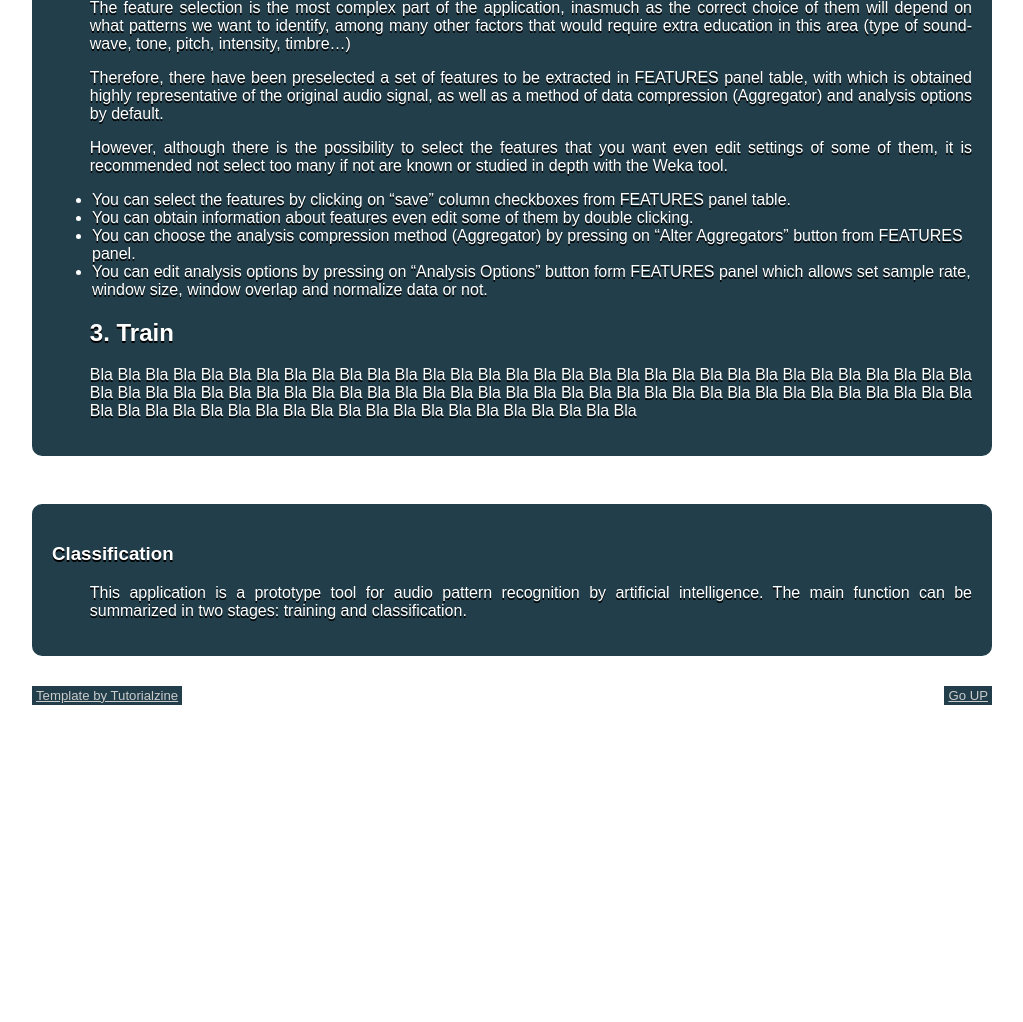
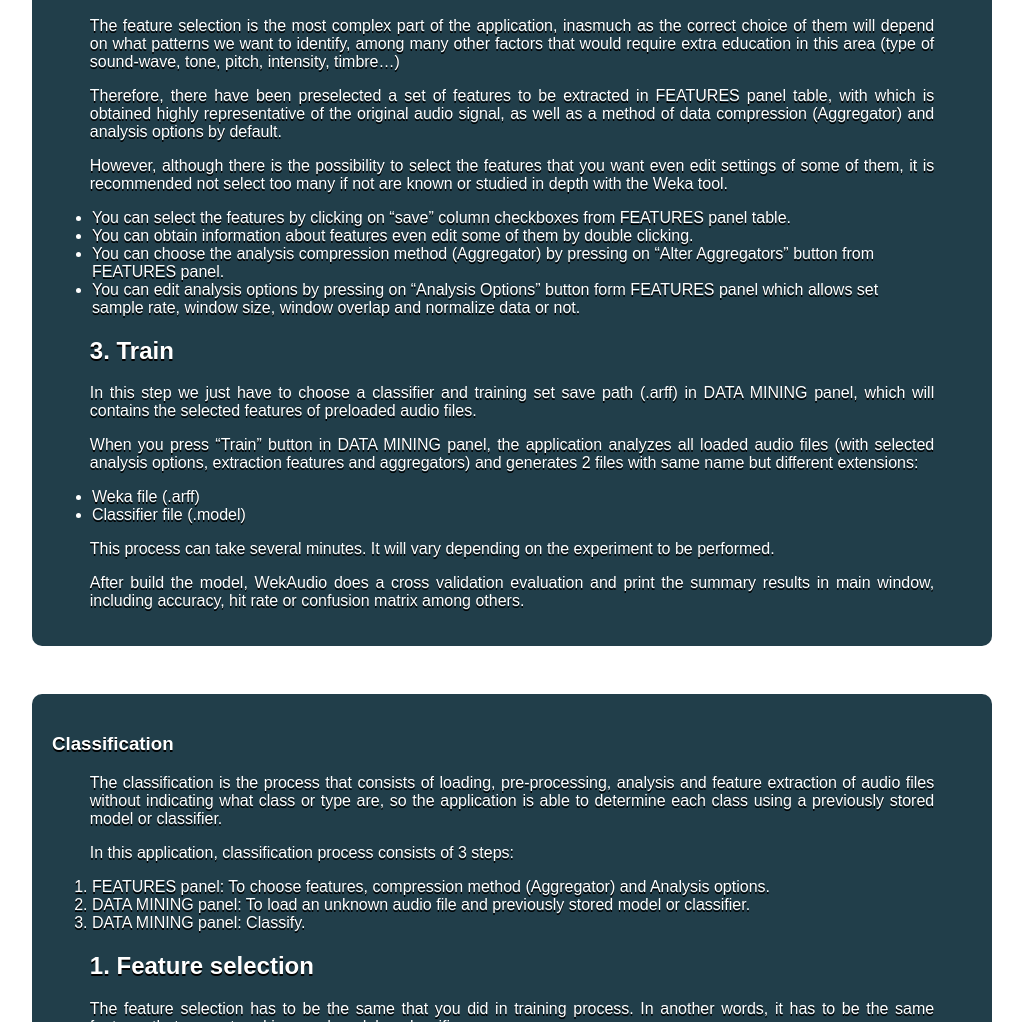
Before and after one commit to SergioRevueltas/WekAudio, a plain HTML site: page help/index.html in a window 1280 px wide. Shown: the part 1778-2800 px from the top of the page, without its empty margins (128-1151 px from the left). Before the commit the page ends 2497 px from the top, so only its background shows below. Drawn offline with nearby package versions, Linux system fonts and the light colour scheme; some packages are replaced by stand-ins of ours; a script that the page names is missing.

Commit message:
Add Classification text and fix p align

```diff
--- a/help/index.html
+++ b/help/index.html
@@ -142,7 +142,16 @@
 
 			<h2>3. Train</h2>
 
-			<p>Bla Bla Bla Bla Bla Bla Bla Bla Bla Bla Bla Bla Bla Bla Bla Bla Bla Bla Bla Bla Bla Bla Bla Bla Bla Bla Bla Bla Bla Bla Bla Bla Bla Bla Bla Bla Bla Bla Bla Bla Bla Bla Bla Bla Bla Bla Bla Bla Bla Bla Bla Bla Bla Bla Bla Bla Bla Bla Bla Bla Bla Bla Bla Bla Bla Bla Bla Bla Bla Bla Bla Bla Bla Bla Bla Bla Bla Bla Bla Bla Bla Bla Bla Bla </p>
+			<p>In this step we just have to choose a classifier and training set save path (.arff) in DATA MINING panel, which will contains the selected features of preloaded audio files.</p>
+
+			<p>When you press “Train” button in DATA MINING panel, the application analyzes all loaded audio files (with selected analysis options, extraction features and aggregators) and generates 2 files with same name but different extensions:</p>
+			<ul>
+				<li>Weka file (.arff)</li>
+				<li>Classifier file (.model)</li>
+			</ul>
+			<p>This process can take several minutes. It will vary depending on the experiment to be performed.</p>
+
+			<p>After build the model, WekAudio does a cross validation evaluation and print the summary results in main window, including accuracy, hit rate or confusion matrix among others.</p>
 
 	</article>
 
@@ -156,9 +165,44 @@
 
 			<h1>Classification</h1>
 
-			<p>This application is a prototype tool for audio pattern recognition by artificial intelligence. The main function can be summarized in two stages: training and classification.</p>
+			<p>The classification is the process that consists of loading, pre-processing, analysis and feature extraction of audio files without indicating what class or type are, so the application is able to determine each class using a previously stored model or classifier.</p>
 
 			<div class="line"></div>
+
+			<p>In this application, classification process consists of 3 steps:</p>
+
+			<ol>
+				<li>FEATURES panel: To choose features, compression method (Aggregator) and Analysis options.</li>
+				<li>DATA MINING panel: To load an unknown audio file and previously stored model or classifier.</li>
+				<li>DATA MINING panel: Classify.</li>
+
+			</ol>
+
+			<div class="line"></div>
+
+			<h2>1. Feature selection</h2>
+
+			<p>The feature selection has to be the same that you did in training process. In another words, it has to be the same features that were stored in saved model or classifier. </p>
+
+			<div class="line"></div>
+
+			<h2>2. Load audio and model files</h2>
+
+			<p>The audio file format for classification process must be wave (.wav).</p>
+
+			<p>There are no restrictions about file nomenclature.</p>
+
+			<p>There are no restrictions in terms of quality, sample rate, bit depth or audio file duration, even though it is recommended short duration audio files and free of noise.</p>
+
+			<p>Additionally, in this step you have to select the model path, previously generated in the training process, which will contain the selected features data of trained audio files.</p>
+
+			<div class="line"></div>
+
+			<h2>3. Classify</h2>
+
+			<p>When you press the classify button in DATA MINING panel, the application analyzes loaded audio file with selected analysis options, features and aggregators settings, and classify it with the model that was selected in previous step. Finally, WekAudio will print classification result on main window.</p>
+
+			<p>This process can take several minutes. It will vary depending on the experiment to be performed.</p>
 
 
 	</article>
@@ -170,12 +214,8 @@
 	<footer> <!-- Marking the footer section -->
 
             <div class="line"></div>
-
-            <p>Copyright 2014 - @SergioRevueltas</p>
-            <a href="#" class="up">Go UP</a>
-            <a href="http://tutorialzine.com/" class="by">Template by Tutorialzine</a>
-
-			<div class="line"></div>
+            <p align="center">Copyright 2014 - @SergioRevueltas</p>
+            <p align="center">Template by Tutorialzine</p>
 
     </footer>
 
--- a/help/styles.css
+++ b/help/styles.css
@@ -16,7 +16,12 @@ h2{
 
 p{
 	margin-left: 1cm;
+	margin-right: 1cm;
 	text-align: justify;
+}
+
+ul, li {
+	margin-right: 1cm;
 }
 
 div.center {
```
